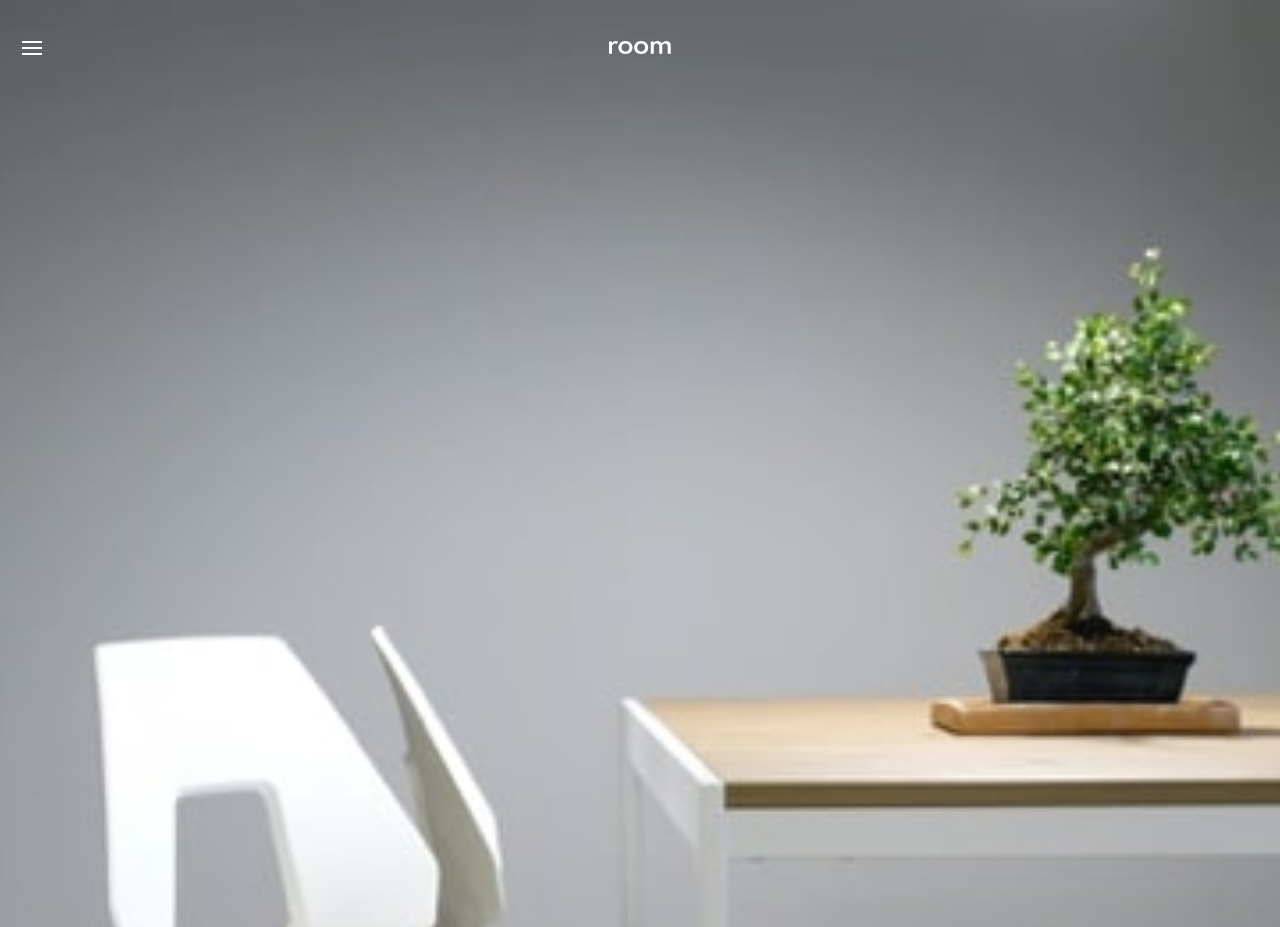
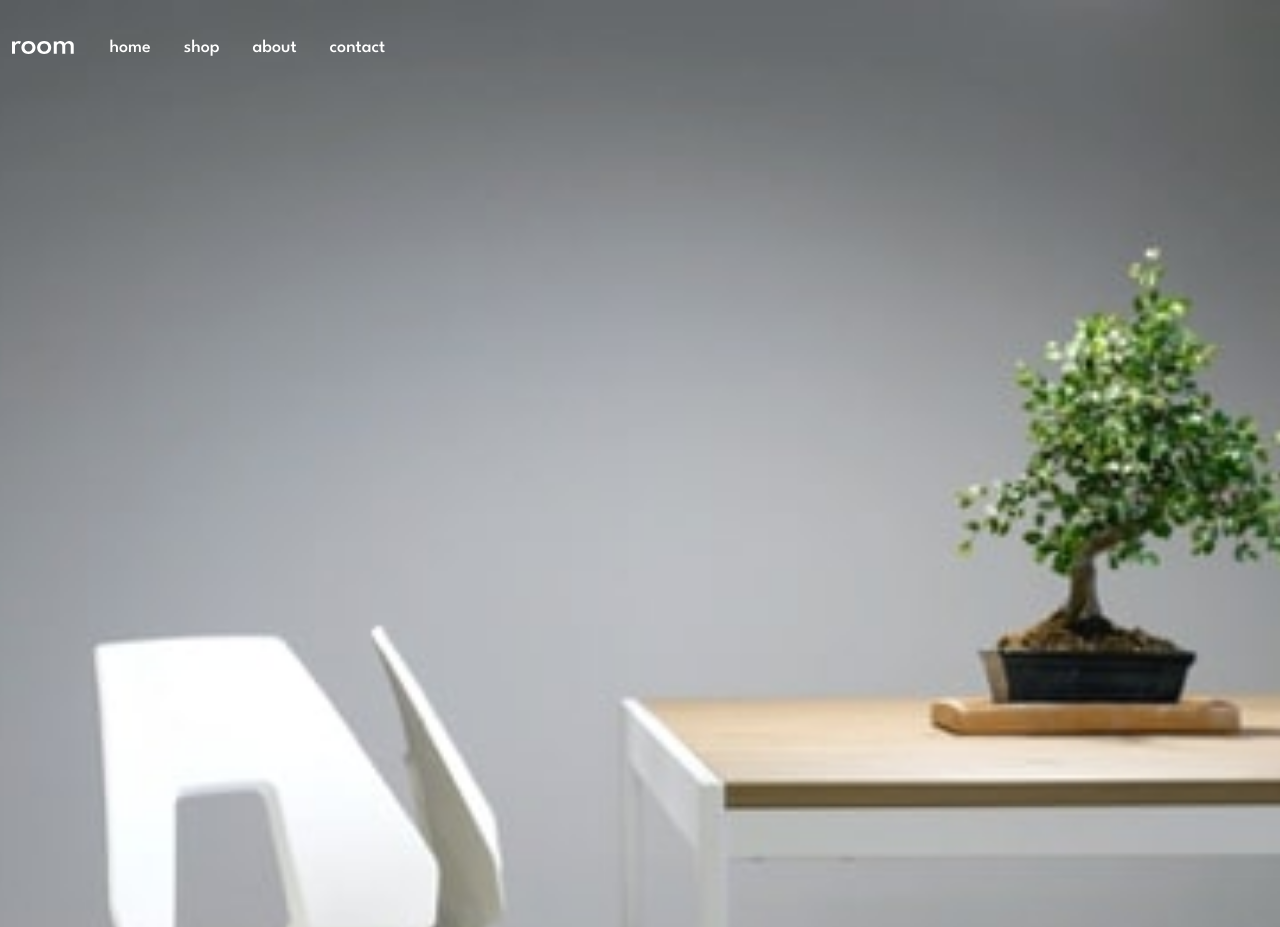
Before and after one commit to crsimpson5/room-homepage, a website: page index.html in a window 1280 px wide. Shown: the top 927 px of the page. Drawn offline with Linux system fonts and the light colour scheme.

Commit message:
Add desktop nav styles

```diff
--- a/scss/_header.scss
+++ b/scss/_header.scss
@@ -11,9 +11,18 @@
   place-items: center;
   padding-inline: 0.5rem;
 
+  @media only screen and (min-width: 48em) {
+    grid-template-columns: 5rem 1fr;
+    justify-items: left;
+  }
+
   .hamburger,
   .close {
     padding: 0.5rem;
+
+    @media only screen and (min-width: 48em) {
+      display: none;
+    }
   }
 
   .nav {
@@ -29,6 +38,10 @@
       justify-content: space-between;
       gap: 1.25rem;
       padding: 1px;
+
+      @media only screen and (min-width: 48em) {
+        gap: 1.5rem;
+      }
     }
 
     a {
@@ -38,6 +51,30 @@
       color: var(--gray-900);
       font-weight: 700;
       padding: 0.5em 0.25em;
+
+      @media only screen and (min-width: 48em) {
+        position: relative;
+        color: var(--gray-100);
+        font-weight: 400;
+        font-size: 1.125rem;
+
+        &::after {
+          position: absolute;
+          content: "";
+          height: 2px;
+          width: 2.5ch;
+          background: var(--gray-100);
+          left: 50%;
+          bottom: 0;
+          transform: translateX(-50%) scaleX(0);
+          transition: transform 200ms ease-out;
+          transform-origin: center;
+        }
+
+        &:hover::after {
+          transform: translateX(-50%) scaleX(1);
+        }
+      }
     }
 
     &.open {
@@ -51,5 +88,9 @@
       width: 100%;
       background: var(--gray-100);
     }
+
+    @media only screen and (min-width: 48em) {
+      display: flex;
+    }
   }
 }
```
Also changed, not shown: css/styles.css, 1 other file.
